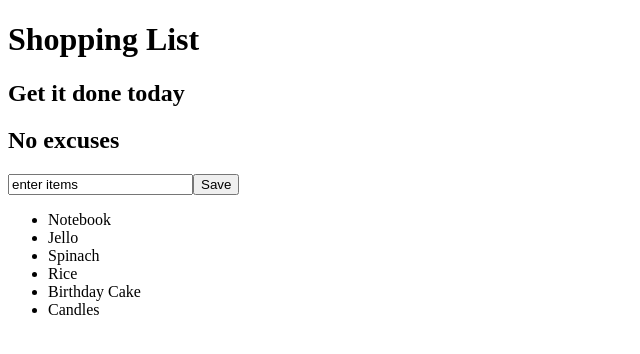
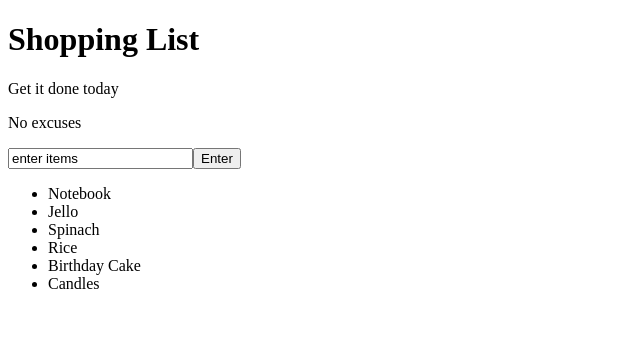
Before and after one commit to simple-sifu/Angular-Shopping-List, an Angular app: page / in a window 1280 px wide. Shown: the top 354 px of the page, without its empty margins (0-640 px from the left). Built offline with nearby package versions, Linux system fonts and the light colour scheme.

Commit message:
refactor

```diff
--- a/src/app/app.component.ts
+++ b/src/app/app.component.ts
@@ -4,14 +4,14 @@ import { Component } from '@angular/core';
   selector: 'app-root',
   template: `
     <h1>
-      Shopping List
+      {{ title }}
     </h1>
-    <h2>Get it done today</h2>
-    <h2>No excuses</h2>
+    <p>Get it done today</p>
+    <p>No excuses</p>
 
     <app-manager></app-manager>
   `
 })
 export class AppComponent {
-  title = 'My To Do List APP';
+  title = 'Shopping List';
 }
--- a/src/app/input-button/input-button.component.ts
+++ b/src/app/input-button/input-button.component.ts
@@ -7,9 +7,9 @@ import { Component, OnInit, Output, EventEmitter} from '@angular/core';
            [value]="title"
            (keyup.enter)="submitValue($event.target.value)">
 
-    <button (click)="submitValue(inputElementRef.value)">
-      Save
-    </button>
+     <button (click)="submitValue(inputElementRef.value)">
+       Enter
+     </button>
   `,
   styleUrls: ['./input-button.component.css']
 })
```
